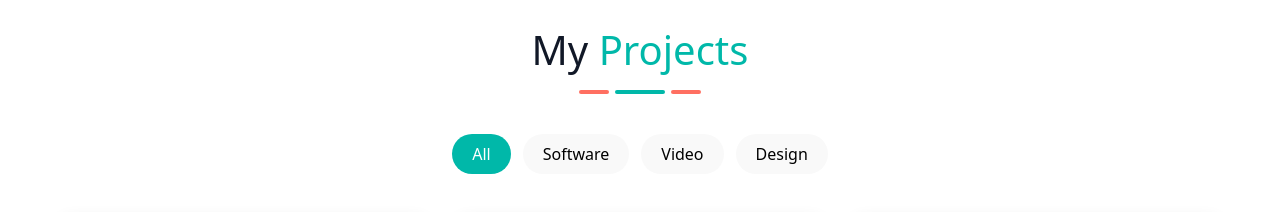
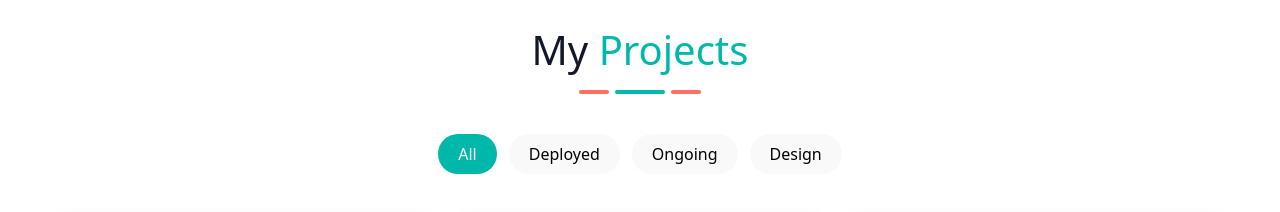
Before and after one commit to Kaleb-07/KalebDev, a React (Vite) app: page / in a window 1280 px wide. Shown: the part 1660-1872 px from the top of the page. Built offline with nearby package versions, Linux system fonts and the light colour scheme.

Commit message:
updting the the project section inlculding the first box of the project

```diff
--- a/src/pages/Projects/Projects.jsx
+++ b/src/pages/Projects/Projects.jsx
@@ -11,39 +11,47 @@ import BrandIdentityImg from "../../assets/MyProject/BrandIdentity.png";
 const projectsData = [
     {
         id: 1,
-        category: "software",
+        category: "Deployed",
         title: "Amazon-Cloning",
         description: "Full-stack web application with user authentication and payment integration",
         img: EcommerceImg,
-        links: { demo: "#", github: "#" },
+        links: { demo: "https://amazon-cloning-carli.netlify.app/", github: "https://github.com/Kaleb-07/Amazon_clone.git" },
     },
     {
         id: 2,
-        category: "software",
-        title: "Task Management App",
-        description: "Mobile-first web application for Entertainment and watch movies",
+        category: "Deployed",
+        title: "Travel-Landing",
+        description: "Ready for your next adventure? Explore destinations, book trips, and track your journey",
         img: TaskManagmentImg,
         links: { demo: "#", github: "#" },
     },
     {
         id: 3,
-        category: "software",
-        title: "BookPad",
-        description: "To buy the book with including reading place which is called degital library ",
+        category: "Deployed",
+        title: "Netflix-Cloning",
+        description: "Mobile-first web application for Entertainment and watch movies",
         img: CommercialAdvertisementImg,
         links: { demo: "#" },
     },
     {
         id: 4,
-        category: "video",
-        title: "Event Highlight Reel",
-        description: "Compilation of key moments from a tech conference",
+        category: "Ongoing",
+        title: "BookPad",
+        description: "To buy the book with including reading place which is called degital library",
+        img: EventHighlightImg,
+        links: { demo: "#" },
+    },
+    {
+        id: 7,
+        category: "Ongoing",
+        title: "Agriclture-Ecosystem",
+        description: "To buy the book with including reading place which is called degital library",
         img: EventHighlightImg,
         links: { demo: "#" },
     },
     {
         id: 5,
-        category: "design",
+        category: "Design",
         title: "Brand Identity",
         description: "Complete branding package for a fitness company",
         img: BrandIdentityImg,
@@ -51,7 +59,7 @@ const projectsData = [
     },
     {
         id: 6,
-        category: "design",
+        category: "Design",
         title: "UI/UX Design",
         description: "User interface design for a mobile banking application",
         img: "https://images.unsplash.com/photo-1581291518857-4e27b48ff24e?w=800",
@@ -85,7 +93,7 @@ const Projects = () => {
 
                 {/* Filters */}
                 <div className="project-filters">
-                    {["all", "software", "video", "design"].map((cat) => (
+                    {["all", "Deployed", "Ongoing", "Design"].map((cat) => (
                         <button
                             key={cat}
                             className={`filter-btn ${filter === cat ? "active bg-teal-500 text-white dark:bg-teal-400" : ""} dark:text-gray-300 dark:bg-gray-800 dark:hover:bg-teal-500`}
@@ -111,17 +119,15 @@ const Projects = () => {
 
                                     <div className="project-links">
                                         {project.links.demo && (
-                                            project.category === "video" ? (
-                                                <a href={project.links.demo}><FaPlay /></a>
-                                            ) : project.category === "design" ? (
-                                                <a href={project.links.demo}><FaEye /></a>
+                                            project.category === "Design" ? (
+                                                <a href={project.links.demo} target="_blank" rel="noopener noreferrer"><FaEye /></a>
                                             ) : (
-                                                <a href={project.links.demo}><FaLink /></a>
+                                                <a href={project.links.demo} target="_blank" rel="noopener noreferrer"><FaLink /></a>
                                             )
                                         )}
 
                                         {project.links.github && (
-                                            <a href={project.links.github}><FaGithub /></a>
+                                            <a href={project.links.github} target="_blank" rel="noopener noreferrer"><FaGithub /></a>
                                         )}
                                     </div>
                                 </div>
```
